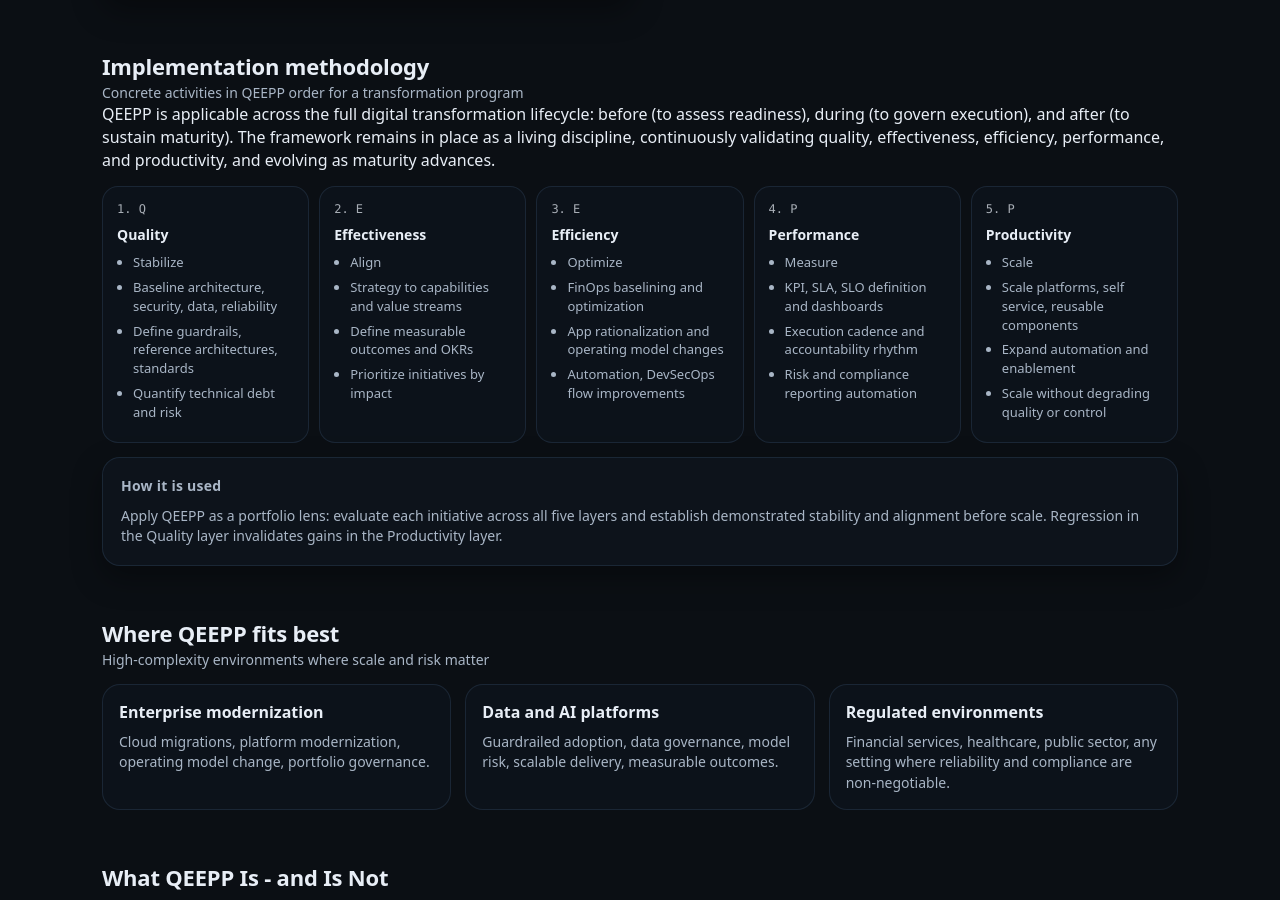
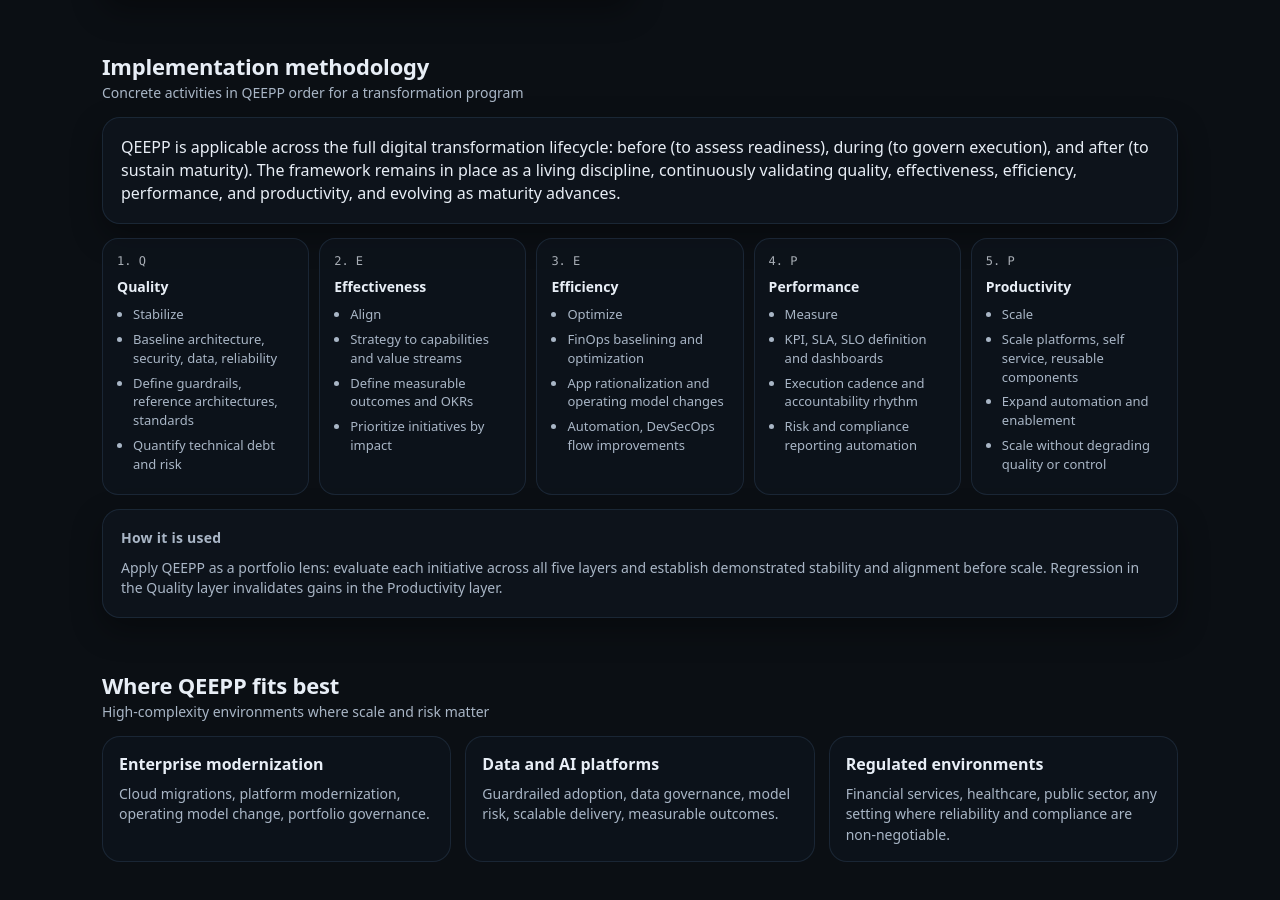
Before and after one commit to qeepp/qeepp.github.io, a plain HTML site: page index.html in a window 1280 px wide. Shown: the part 1534-2434 px from the top of the page. Drawn offline with Linux system fonts and the light colour scheme.

Commit message:
Wip (#40)
* commit silo

* link to exlcude partials html

* lint --exclude fix

* ci lint modernizing

* CI relative links check fix

* exclude /partials from link check

* attempt 2

* Update ci.yml

* Update ci.yml

* Update ci.yml

* Update why1.html

* Update 1.0

* Update why.html

* Update why.html

* Update index.html

* Update qeepp.css

* Update why.html

* Update why.html

* why update

* Update why.html

* Update why.html

* Update why.html

* Update why.html

* Update 1.1

* Update 1.2

* css update

* Update premature-scaling.html

* Update sitemap.xml

* Create _redirects

* Update 1.3

* Update premature-scaling.html

* minor updates

* Update index.html

```diff
--- a/index.html
+++ b/index.html
@@ -205,7 +205,7 @@
         <div>
           <h2>Implementation methodology</h2>
           <div class="sub">Concrete activities in QEEPP order for a transformation program</div>
-          <div>
+          <div class="panel" style="margin-top:14px;">
             QEEPP is applicable across the full digital transformation lifecycle: before (to assess readiness), during (to govern execution), and after (to sustain maturity).
             The framework remains in place as a living discipline, continuously validating quality, effectiveness, efficiency, performance, and productivity, and evolving as maturity advances.
           </div>
```
